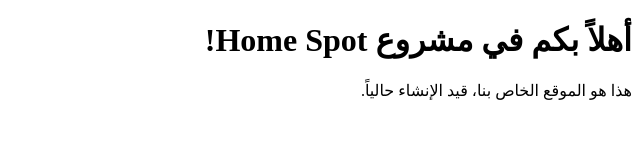
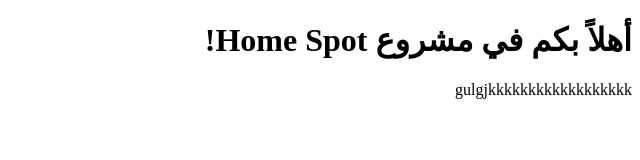
Before and after one commit to ranasalem269-a11y/home-spot, a plain HTML site: page index.html in a window 1280 px wide. Shown: the whole page, without its empty margins (640-1280 px from the left). Drawn offline with Linux system fonts and the light colour scheme.

Commit message:
my first update

```diff
--- a/index.html
+++ b/index.html
@@ -6,6 +6,6 @@
 </head>
 <body>
     <h1>أهلاً بكم في مشروع Home Spot!</h1>
-    <p>هذا هو الموقع الخاص بنا، قيد الإنشاء حالياً.</p>
+    <p>gulgjkkkkkkkkkkkkkkkkkk</p>
 </body>
 </html>
```
